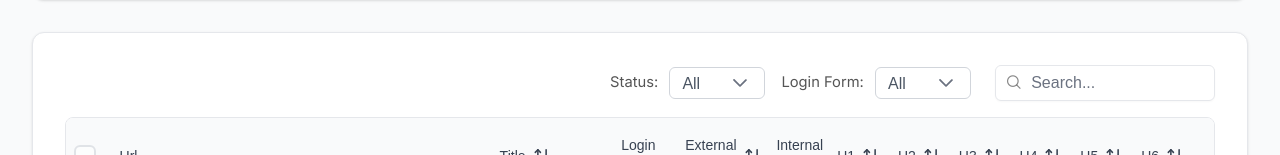
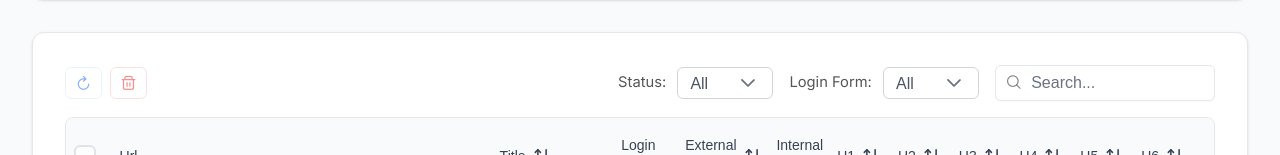
Before and after one commit to munasirkm/sykell-task, a React (Create React App) app in the folder frontend/: page / in a window 1280 px wide. Shown: the part 334-489 px from the top of the page. Built offline with nearby package versions, Linux system fonts and the light colour scheme; no server answers; a web font is replaced by a local one.

Commit message:
UI update: moved bulk action buttons to top of the table

```diff
--- a/frontend/src/components/Table.tsx
+++ b/frontend/src/components/Table.tsx
@@ -52,32 +52,6 @@ const Table: React.FC<TableProps> = ({ products, fetchData }) => {
       <div className=" row-expansion-container">
         <LinksChart internal={data.internal_links} external={data.external_links} />
         <BrokenLinks links={data.broken_link_list} />
-      </div>
-    );
-  };
-
-  const actionHeaderTemplate = () => {
-    return (
-      <div className="action-buttons">
-        <Button
-          icon="pi pi-refresh"
-          severity="info"
-          rounded
-          text
-          size="small"
-          disabled={!selectedRows.length}
-          onClick={() => crawlService.reanalyzeUrl(selectedRows.map(item => item.ID)).then(() => fetchData())}
-        />
-
-        <Button
-          icon="pi pi-trash"
-          severity="danger"
-          rounded
-          text
-          size="small"
-          onClick={() => confirm1(() => crawlService.deleteUrl(selectedRows.map(item => item.ID)).then(() => fetchData()))}
-          disabled={!selectedRows.length}
-        />
       </div>
     );
   };
@@ -154,7 +128,27 @@ const Table: React.FC<TableProps> = ({ products, fetchData }) => {
   return (
     <div className="card">
       <ConfirmDialog />
-      <div className="table-header-bar" style={{ display: 'flex', alignItems: 'center', gap: '1rem' }}>
+      <div className="table-header-bar" style={{ display: 'flex', alignItems: 'center', gap: '1rem', justifyContent: 'space-between' }}>
+        <div className="action-buttons" style={{ display: 'flex', gap: '0.5rem' }}>
+          <Button
+            icon="pi pi-refresh"
+            severity="info"
+            rounded
+            text
+            size="small"
+            disabled={!selectedRows.length}
+            onClick={() => crawlService.reanalyzeUrl(selectedRows.map(item => item.ID)).then(() => fetchData())}
+          />
+          <Button
+            icon="pi pi-trash"
+            severity="danger"
+            rounded
+            text
+            size="small"
+            onClick={() => confirm1(() => crawlService.deleteUrl(selectedRows.map(item => item.ID)).then(() => fetchData()))}
+            disabled={!selectedRows.length}
+          />
+        </div>
         <div style={{ display: 'flex', alignItems: 'center', gap: '0.5rem' }}>
           <span style={{ fontSize: '0.92em', color: '#555', marginRight: '0.2rem' }}>Status:</span>
           <Dropdown
@@ -181,7 +175,6 @@ const Table: React.FC<TableProps> = ({ products, fetchData }) => {
             placeholder="Login"
             style={{ width: '6rem', fontSize: '0.85em' }}
           />
-        </div>
           <div className="search-input-wrapper" style={{ marginLeft: '0.5rem' }}>
             <i className="pi pi-search search-icon" />
             <input
@@ -191,6 +184,7 @@ const Table: React.FC<TableProps> = ({ products, fetchData }) => {
               value={search}
               onChange={e => setSearch(e.target.value)}
             />
+          </div>
         </div>
       </div>
       <DataTable
@@ -246,7 +240,6 @@ const Table: React.FC<TableProps> = ({ products, fetchData }) => {
         <Column field="h6_count" header="H6" sortable />
         <Column field="status" header="Staus" sortable />
         <Column
-          header={actionHeaderTemplate}
           body={actionBodyTemplate}
         />
       </DataTable>
```
Lines whose indentation alone changed are shown as unchanged.
